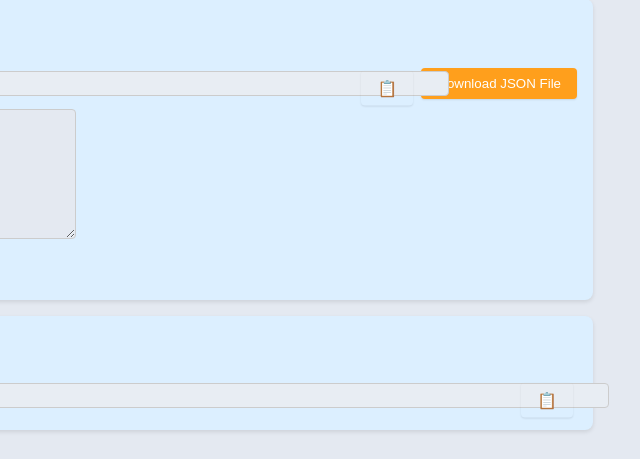
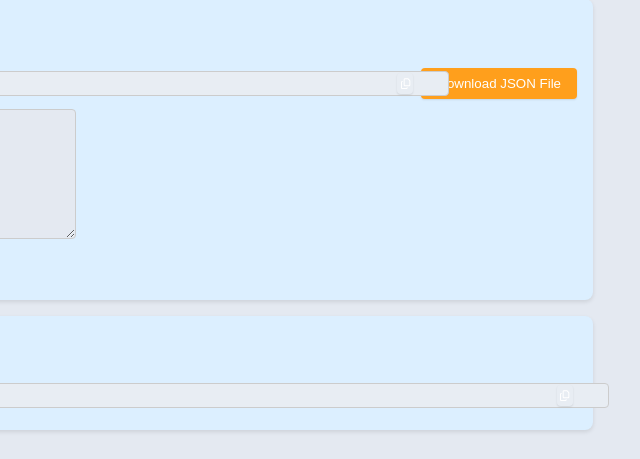
Before and after one commit to cost-splits/cost-splits.github.io, a website with bundled scripts: page index.html in a window 1280 px wide. Shown: the part 849-1308 px from the top of the page, 527-1167 px from the left. Built offline with nearby package versions, Linux system fonts and the light colour scheme.

```diff
--- a/index.html
+++ b/index.html
@@ -69,7 +69,17 @@
             class="copy-btn"
             aria-label="Copy current state JSON"
           >
-            📋
+            <svg
+              class="copy-icon"
+              xmlns="http://www.w3.org/2000/svg"
+              viewBox="0 0 640 640"
+              aria-hidden="true"
+            >
+              <!--!Font Awesome Free v7.0.0 by @fontawesome - https://fontawesome.com License - https://fontawesome.com/license/free Copyright 2025 Fonticons, Inc.-->
+              <path
+                d="M480 400L288 400C279.2 400 272 392.8 272 384L272 128C272 119.2 279.2 112 288 112L421.5 112C425.7 112 429.8 113.7 432.8 116.7L491.3 175.2C494.3 178.2 496 182.3 496 186.5L496 384C496 392.8 488.8 400 480 400zM288 448L480 448C515.3 448 544 419.3 544 384L544 186.5C544 169.5 537.3 153.2 525.3 141.2L466.7 82.7C454.7 70.7 438.5 64 421.5 64L288 64C252.7 64 224 92.7 224 128L224 384C224 419.3 252.7 448 288 448zM160 192C124.7 192 96 220.7 96 256L96 512C96 547.3 124.7 576 160 576L352 576C387.3 576 416 547.3 416 512L416 496L368 496L368 512C368 520.8 360.8 528 352 528L160 528C151.2 528 144 520.8 144 512L144 256C144 247.2 151.2 240 160 240L176 240L176 192L160 192z"
+              />
+            </svg>
           </button>
         </div>
         <button id="download-json" type="button">Download JSON File</button>
@@ -111,7 +121,17 @@
             class="copy-btn"
             aria-label="Copy shareable URL"
           >
-            📋
+            <svg
+              class="copy-icon"
+              xmlns="http://www.w3.org/2000/svg"
+              viewBox="0 0 640 640"
+              aria-hidden="true"
+            >
+              <!--!Font Awesome Free v7.0.0 by @fontawesome - https://fontawesome.com License - https://fontawesome.com/license/free Copyright 2025 Fonticons, Inc.-->
+              <path
+                d="M480 400L288 400C279.2 400 272 392.8 272 384L272 128C272 119.2 279.2 112 288 112L421.5 112C425.7 112 429.8 113.7 432.8 116.7L491.3 175.2C494.3 178.2 496 182.3 496 186.5L496 384C496 392.8 488.8 400 480 400zM288 448L480 448C515.3 448 544 419.3 544 384L544 186.5C544 169.5 537.3 153.2 525.3 141.2L466.7 82.7C454.7 70.7 438.5 64 421.5 64L288 64C252.7 64 224 92.7 224 128L224 384C224 419.3 252.7 448 288 448zM160 192C124.7 192 96 220.7 96 256L96 512C96 547.3 124.7 576 160 576L352 576C387.3 576 416 547.3 416 512L416 496L368 496L368 512C368 520.8 360.8 528 352 528L160 528C151.2 528 144 520.8 144 512L144 256C144 247.2 151.2 240 160 240L176 240L176 192L160 192z"
+              />
+            </svg>
           </button>
         </div>
       </div>
--- a/styles.css
+++ b/styles.css
@@ -309,13 +309,23 @@
 
 .copy-btn {
   position: absolute;
+  top: 0;
+  bottom: 0;
   right: calc(var(--spacing) / 2);
-  top: 50%;
-  transform: translateY(-50%);
+  display: flex;
+  align-items: center;
+  justify-content: center;
   background: none;
   border: none;
   cursor: pointer;
-  font-size: 1rem;
+  width: calc(var(--spacing) * 2);
+  padding: 0;
+}
+
+.copy-btn svg {
+  width: 1em;
+  height: 1em;
+  fill: currentColor;
 }
 
 .hidden {
```
